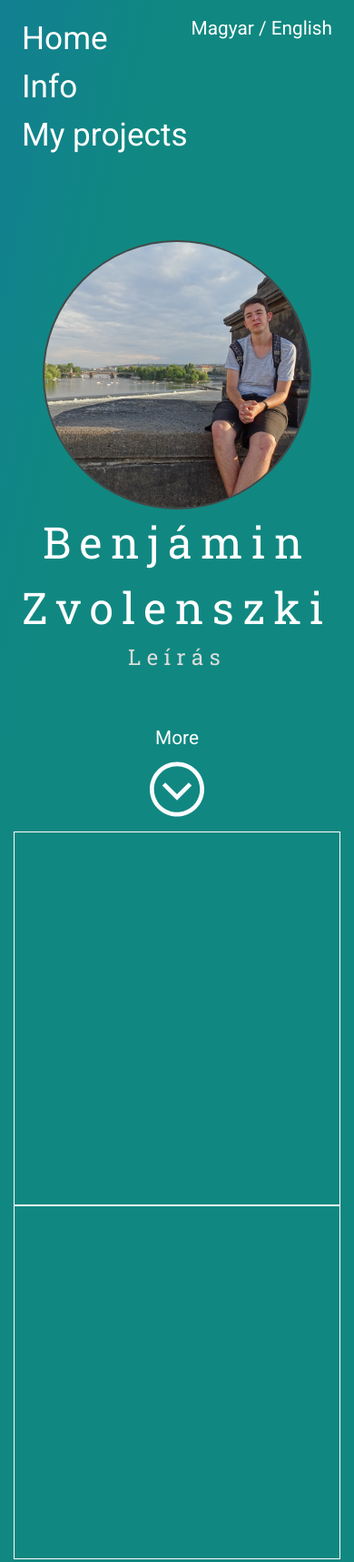
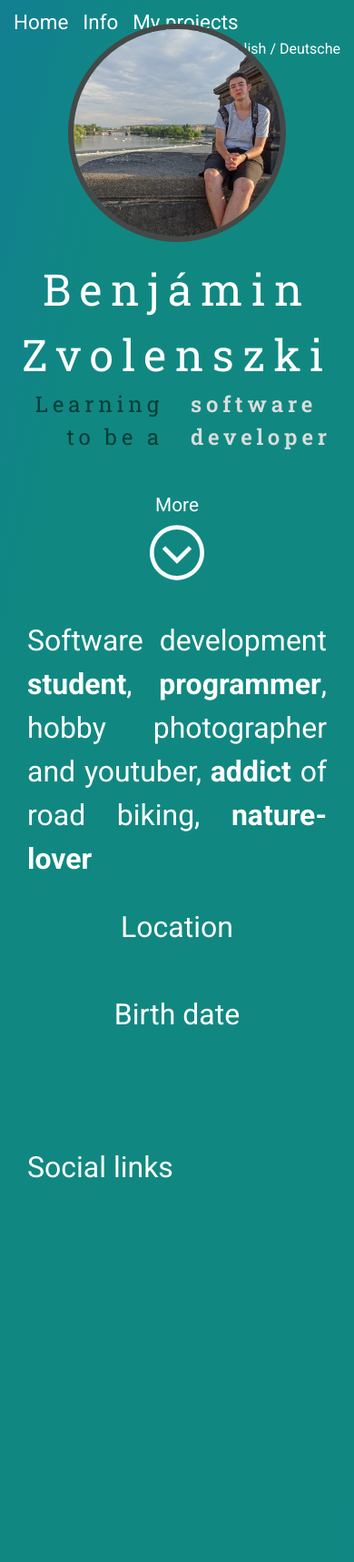
Before and after one commit to bzvol/zbenhu, a plain HTML site: page index.html in a window 390 px wide. Shown: the top 1717 px of the page at 91% size. Drawn offline with nearby package versions, Linux system fonts and the light colour scheme.

Commit message:
Low productivity :/, except today - Middle page almost done - Most animations changed to jQuery .animate() and .fadeIn() animations I hope I will be done before the start of school.

```diff
--- a/index.html
+++ b/index.html
@@ -8,11 +8,14 @@
     <link rel="stylesheet" href="https://maxcdn.bootstrapcdn.com/bootstrap/4.0.0/css/bootstrap.min.css" integrity="sha384-Gn5384xqQ1aoWXA+058RXPxPg6fy4IWvTNh0E263XmFcJlSAwiGgFAW/dAiS6JXm" crossorigin="anonymous">
 
     <link rel="stylesheet" href="style.css">
+    <link rel="shortcut icon" href="favicon.ico" type="image/x-icon">
+    <link rel="apple-touch-icon" href="apple-touch-icon.png">
 
-    <title>Benjamin Z.</title>
+    <title>Benjámin Zvolenszki</title>
 </head>
 <body>
     <a id="top"></a>
+    <div id="top-menu-www" class="d-none d-md-block">
         <div id="top-menu">
             <ul class="list-unstyled">
                 <li><a href="#top">Home</a></li>
@@ -22,35 +25,51 @@
         </div>
 
         <div id="top-langselect">
-        <span>Magyar</span> / <span>English</span>
+            <a>Magyar</a> / <a>English</a> / <a>Deutsche</a>
+        </div>
+    </div>
+    <div id="top-menu-m" class="d-block d-md-none container-fluid py-2">
+        <div class="row">
+            <div class="col d-flex justify-content-start align-items-center" style="font-size: 1.4rem;">
+                <a href="#top" class="mr-3">Home</a>
+                <a href="#middle" class="mr-3">Info</a>
+                <a href="#bottom">My projects</a>
+            </div>
+            <div class="col d-flex justify-content-end align-content-center">
+                <a>Magyar</a>
+                <span class="mx-1">/</span>
+                <a>English</a>
+                <span class="mx-1">/</span>
+                <a>Deutsche</a>
+            </div>
+        </div>
     </div>
 
     <div class="container-fluid d-flex align-items-center justify-content-center p-0 h-100vh" id="top-mainfull">
         <div id="top-centerbox" class="container-fluid justify-content-center align-items-center d-flex m-0 p-0">
-            <div class="col-sm-8 col-12 m-0 p-0">
+            <div class="col-md-8 col-12 m-0 p-0">
                 <div class="row" style="height: inherit;">
 
-                    <div class="col-sm-3 col-12 p-0 d-flex flex-column justify-content-center align-items-center">
+                    <div class="col-md-3 col-12 p-0 d-flex flex-column justify-content-center align-items-center" style="overflow: hidden;">
                         <div id="top-centerbox-image" class="cropcircle">
-                            <img src="DSC04942.JPG" alt="Profile image" title="Profile image">
+                            <img src="DSC04942.JPG" alt="Profile image">
                         </div>
                     </div>
 
-                    <br class="hideit-sm">
+                    <br class="d-md-none">
 
-                    <div id="animated-namedesc-box" class="col-sm-9 col-12 d-flex flex-column justify-content-center">
+                    <div id="animated-namedesc-box" class="col-md-9 col-12 d-flex flex-column justify-content-center mt-md-0 mt-3" style="overflow: hidden;">
 
                         <div class="row">
-                            <div id="top-centerbox-name" class="col" title="Name">
-                                Benjámin Zvolenszki
+                            <div id="top-centerbox-name" class="col">
+                                <span>Benjámin Zvolenszki</span>
                             </div>
                         </div>
 
-                        <div class="row">
+                        <div class="row" id="top-centerbox-desc">
                             <!--color: #DCDCDC-->
-                            <div id="top-centerbox-desc" class="col" title="Description">
-                                    Leírás
-                            </div>
+                            <div class="col text-right animated-desc-box">Learning to be a</div>
+                            <div class="col text-left" style="font-weight: 600;">software developer</div>
                         </div>
 
                     </div>
@@ -64,7 +83,8 @@
         <a href="#middle">
             <div id="top-more" class="d-flex flex-column justify-content-between align-items-center text-center">
                 More
-                <img src="arrow.svg" alt="Down arrow" style="height: 75%; width: 75%; fill: white;">
+                <img src="arrow.svg" alt="Down arrow" style="height: 75%; width: 75%;">
+                <span style="height: 2rem;"></span>
             </div>
         </a>
     </div>
@@ -73,10 +93,36 @@
 
     <div class="container-fluid d-flex align-items-center justify-content-center p-0 h-100vh" id="middle-mainfull">
         <div id="middle-centerbox" class="container-fluid d-flex justify-content-center p-0 m-0">
-            <div class="row col-12 col-sm-11">
-                <div class="col-12 col-sm testborder"></div>
-                <br class="hideit-sm">
-                <div class="col-12 col-sm testborder"></div>
+            <div class="row col-12 col-md-11">
+                <div class="col-12 col-md p-0">
+                    <div class="row col m-0 d-flex justify-content-center align-items-center" style="height: 41.25%;">
+                        <div id="longdesctext" class="middle-items-inner d-inline-block text-justify">
+                            Software development <b>student</b>, <b>programmer</b>, hobby photographer and youtuber, <b>addict</b> of road biking, <b>nature-lover</b>
+                        </div>
+                    </div>
+                    <div class="row col m-0" style="height: 17.5%;"></div>
+                    <div class="row col m-0 d-flex justify-content-center align-items-center" style="height: 41.25%">
+                        <!-- Birth date, location -->
+                        <div id="longdesctext" class="middle-items-inner container-fluid m-0 p-0">
+                            <div class="row h-50 col d-flex justify-content-center align-items-center m-0 p-0">
+                                Location
+                            </div>
+                            <div class="row h-50 col d-flex justify-content-center align-items-center m-0 p-0">
+                                Birth date
+                            </div>
+                        </div>
+                    </div>
+                </div>
+                <br class="d-md-none">
+                <div class="col-12 col-md p-0">
+                    <div class="row col m-0" style="height: 29.375%;"></div>
+                    <div class="row col m-0 d-flex justify-content-center align-items-center" style="height: 41.25%;">
+                        <div class="middle-items-inner d-inline-block" style="font-size: 2rem;">
+                            Social links
+                        </div>
+                    </div>
+                    <div class="row col m-0" style="height: 29.375%"></div>
+                </div>
             </div>
         </div>
     </div>
--- a/site.js
+++ b/site.js
@@ -1,4 +1,9 @@
 $(document).ready(function(){
+
+  $("#top-centerbox-image").delay(300).animate({marginBottom: 0}, 1500);
+  $("#animated-namedesc-box").delay(300).animate({marginBottom: 0}, 1500);
+  $(".animated-desc-box").delay(1800).fadeIn(6000);
+
   // Add smooth scrolling to all links
   $("a").on('click', function(event) {
 
@@ -17,4 +22,5 @@ $(document).ready(function(){
       }, 1000);
     } // End if
   });
+
 });
--- a/style.scss
+++ b/style.scss
@@ -30,22 +30,12 @@ body{
 }
 
 #top-mainfull{
-    margin-top: 5rem;
-}
-@include respond-below($sm){
-    #top-mainfull{
-        margin-top: -4rem;
-    }
+    margin-top: -10rem;
 }
 
 #top-centerbox{
     height: 40rem;
     overflow: hidden;
-}
-@include respond-below($sm){
-    #top-centerbox{
-        height: 20rem;
-    }
 }
 
 #top-centerbox-name{
@@ -57,37 +47,23 @@ body{
 #top-centerbox-desc{
     font-family: 'Roboto Slab', serif;
     font-size: 1.5rem;
-    letter-spacing: 0.4rem;
-    text-align: center;
+    letter-spacing: 0.3rem;
     color: #dcdcdc
 }
 
-#top-centerbox-image{
-    width: 18.5rem;
-    height: 18.5rem;
-    border: 2px solid #474747;
-    margin-right: 100rem;
-    animation: slide-in-right 1.5s ease-out 0.5s forwards;
-}
-@include respond-below($sm){
-    #top-centerbox-image{
-        border: 6px solid #474747;
-    }
+.animated-desc-box{
+    color: #000000;
+    display: none;
 }
 
-#animated-namedesc-box{
-    margin-left: 100rem;
-    animation: slide-in-left 1.5s ease-out 0.5s forwards;
+#top-centerbox-image{
+    width: 15rem;
+    height: 15rem;
+    border: 6px solid #474747;
+    margin-bottom: 40rem;
 }
 
-@keyframes slide-in-left{
-    from{margin-left: 100rem;}
-    to{margin-left: 0;}
-}
-@keyframes slide-in-right{
-    from{margin-right: 100rem;}
-    to{margin-right: 0;}
-}
+#animated-namedesc-box{margin-bottom: 40rem;}
 
 #top-langselect{
     display: block;
@@ -95,6 +71,7 @@ body{
     top: 1rem;
     right: 1.5rem;
     font-size: 1.3rem;
+    z-index: 3;
 }
 
 #top-menu{
@@ -102,22 +79,23 @@ body{
     position: fixed;
     top: 1rem;
     left: 1.5rem;
-    font-size: 2.2rem;
+    font-size: 1.8rem;
+    z-index: 3;
+}
+
+#top-menu-m{
+    position: fixed;
+    top: 0;
+    left: 0;
 }
 
 #top-more-parent{
-    margin-top: -8rem;
-}
-@include respond-below($sm){
-    #top-more-parent{
-        margin-top: -4rem;
-    }
+    margin-top: -9rem;
 }
 #top-more{
-    height: 7rem;
+    height: 8rem;
     width: 5rem;
     font-size: 1.3rem;
-    //font-weight: 600;
 }
 
 #middle-mainfull, #bottom-mainfull{
@@ -127,9 +105,28 @@ body{
 #middle-centerbox{
     height: 50rem;
 }
-@include respond-below($sm){
+
+.middle-items-inner{
+    height: 12rem;
+    width: 35rem;
+}
+
+#longdesctext{
+    font-size: 2rem;
+}
+
+@include respond-below($md){
+    #top-mainfull{
+        margin-top: -4rem;
+    }
+    #top-centerbox{
+        height: 20rem;
+    }
+    #top-more-parent{
+        margin-top: -5rem;
+    }
     #middle-centerbox{
-        height: 25rem;
+        height: 40rem;
     }
 }
 
@@ -161,8 +158,22 @@ a, a:link, a:hover, a:focus {
     padding-left: 1.5rem;
     transition: padding-left .2s ease-out;
 }
-a:hover {
-    color: rgb(128, 128, 128);
+#top-langselect a{
+    padding-top: 0;
+    transition: padding-top .2s ease-out;
+}
+#top-langselect a:hover{
+    padding-top: 1rem;
+    transition: padding-top .2s ease-out;
+}
+
+#top-menu-m a{
+    padding-top: 0;
+    transition: padding-top .2s ease-out;
+}
+#top-menu-m a:hover{
+    padding-top: 1rem;
+    transition: padding-top .2s ease-out;
 }
 
 @keyframes gradient {
@@ -174,5 +185,3 @@ a:hover {
 .testborder{
     border: 1px solid white;
 }
-
-@include respond-below($sm) { .hideit-sm{display: none;} }
```
Also changed, not shown: apple-touch-icon.png (added), favicon.ico (added), style.css, zbenhulogo.png, 1 other file. Lines whose indentation alone changed are shown as unchanged.
